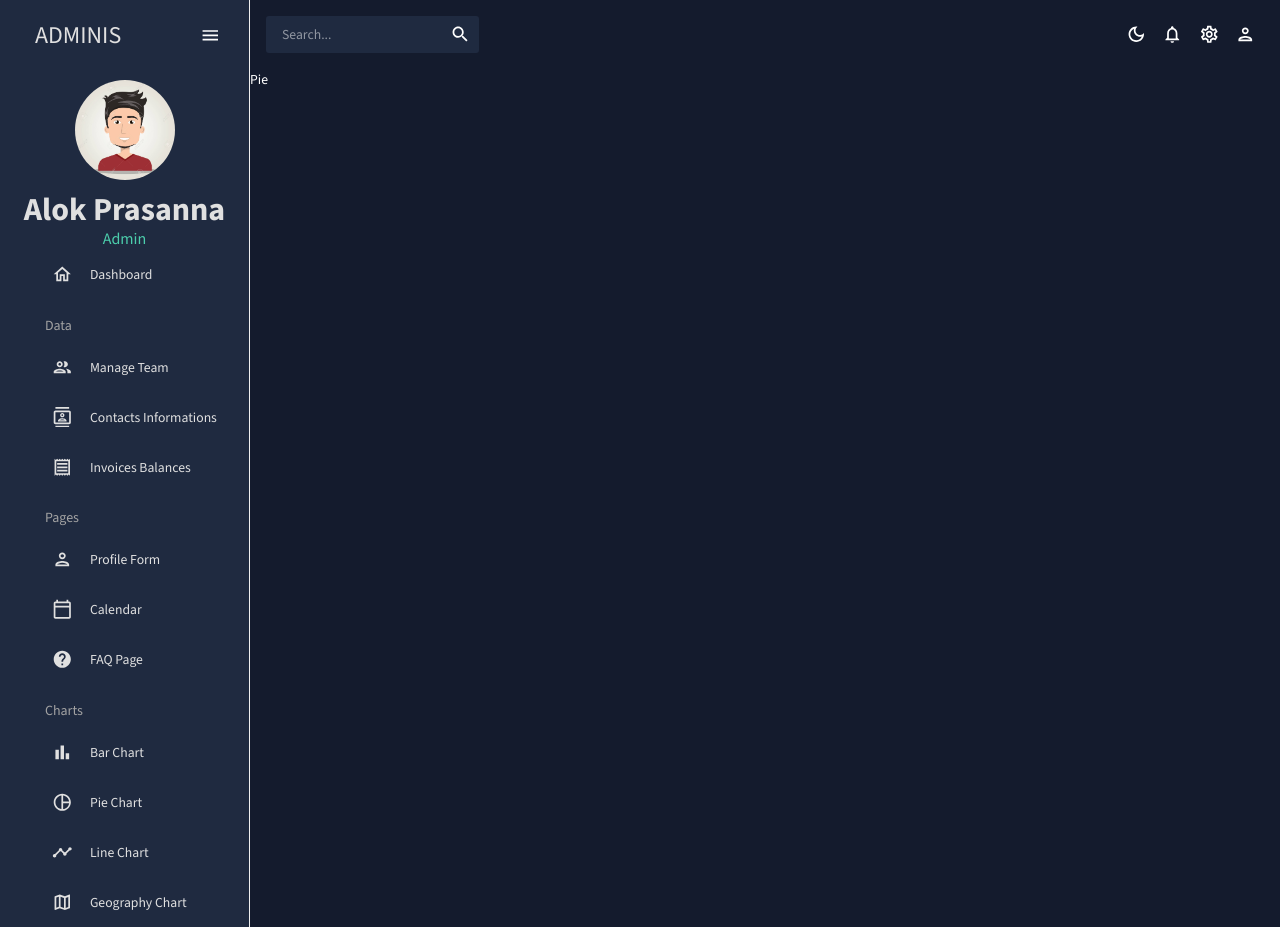
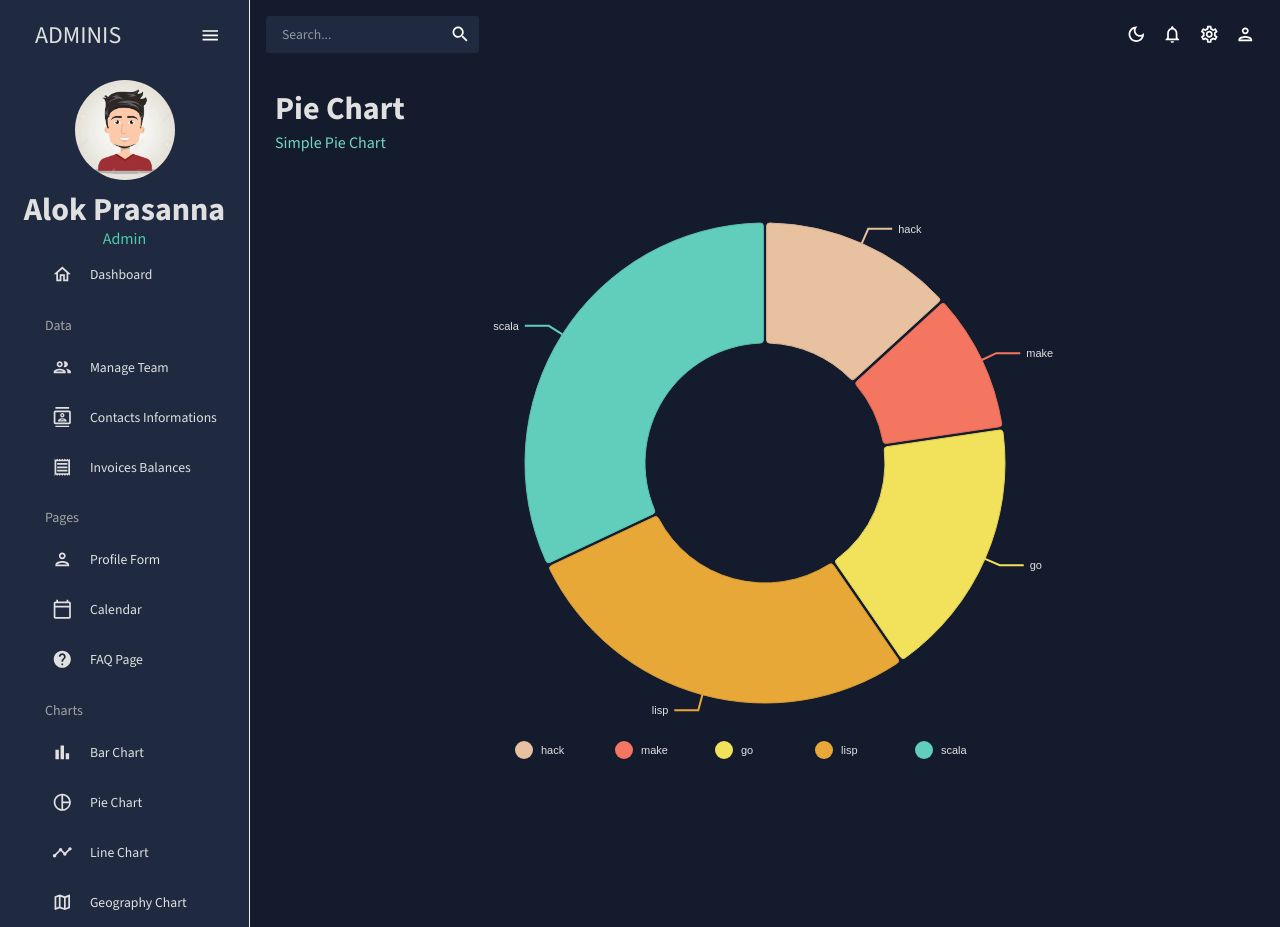
Before and after one commit to AlokPrasanna/fully-functional-dashboard-part1, a React (Vite) app: page /pie in a window 1280 px wide. Built offline with nearby package versions, Linux system fonts and the light colour scheme.

Commit message:
Created PieChart component and Modified Pie page

```diff
--- /dev/null
+++ b/src/components/molecules/PieChart.jsx
@@ -0,0 +1,64 @@
+import { ResponsivePie } from "@nivo/pie";
+import {token} from "../../theme";
+import {mockPieData as data} from "../../data"
+import { useTheme } from "@mui/material";
+
+const PieChart = () => {
+    const theme = useTheme();
+    const colors = token(theme.palette.mode);
+    return (
+        <ResponsivePie
+        data={data}
+        margin={{ top: 40, right: 80, bottom: 80, left: 80 }}
+        innerRadius={0.5}
+        padAngle={0.7}
+        cornerRadius={3}
+        activeOuterRadiusOffset={8}
+        colors={{ scheme: 'nivo' }}
+        borderWidth={1}
+        borderColor={{
+            from: 'color',
+            modifiers: [
+                [
+                    'darker',
+                    0.2
+                ]
+            ]
+        }}
+        arcLinkLabelsSkipAngle={10}
+        arcLinkLabelsTextColor= {colors.grey[100]}
+        arcLinkLabelsThickness={2}
+        arcLinkLabelsColor={{ from: 'color' }}
+        enableArcLabels={false}
+        arcLabelsSkipAngle={10}
+        arcLabelsTextColor={{ theme: 'grid.line.stroke' }}
+        legends={[
+            {
+                anchor: 'bottom',
+                direction: 'row',
+                justify: false,
+                translateX: 0,
+                translateY: 56,
+                itemsSpacing: 0,
+                itemWidth: 100,
+                itemHeight: 18,
+                itemTextColor: colors.grey[100],
+                itemDirection: 'left-to-right',
+                itemOpacity: 1,
+                symbolSize: 18,
+                symbolShape: 'circle',
+                effects: [
+                    {
+                        on: 'hover',
+                        style: {
+                            itemTextColor: colors.grey[300]
+                        }
+                    }
+                ]
+            }
+        ]}
+    />
+    )
+}
+
+export default PieChart;
--- a/src/components/molecules/index.js
+++ b/src/components/molecules/index.js
@@ -3,11 +3,13 @@ import SideBar from "./Sidebar";
 import Topbar from "./TopBar";
 import Header from "./Header";
 import BarChart from "./BarChart";
+import PieChart from "./PieChart";
 
 // -------------------- Exports --------------------
 export {
     SideBar,
     Topbar,
     Header,
-    BarChart
+    BarChart,
+    PieChart
 }
--- a/src/pages/Pie/Pie.jsx
+++ b/src/pages/Pie/Pie.jsx
@@ -1,8 +1,14 @@
+import { PieChart , Header } from "../../components/molecules";
+import { Box } from "@mui/material";
+
 const Pie = () => {
     return (
-        <div>
-            Pie
-        </div>
+        <Box m="20px">
+            <Header title="Pie Chart" subtitle="Simple Pie Chart" />
+            <Box height="75vh">
+                <PieChart />
+            </Box>
+        </Box>
     )
 }
 
```
